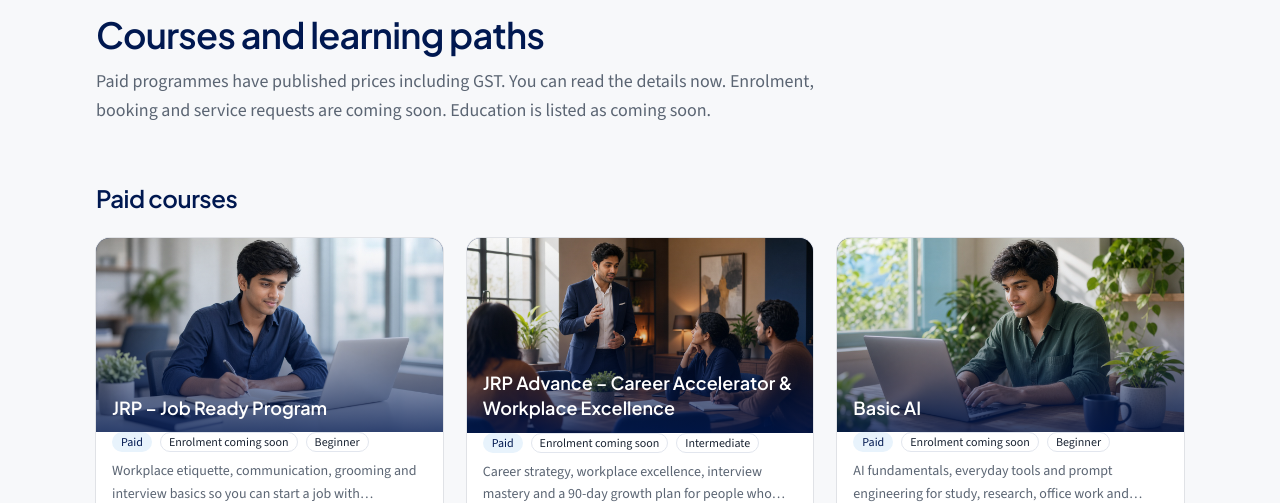
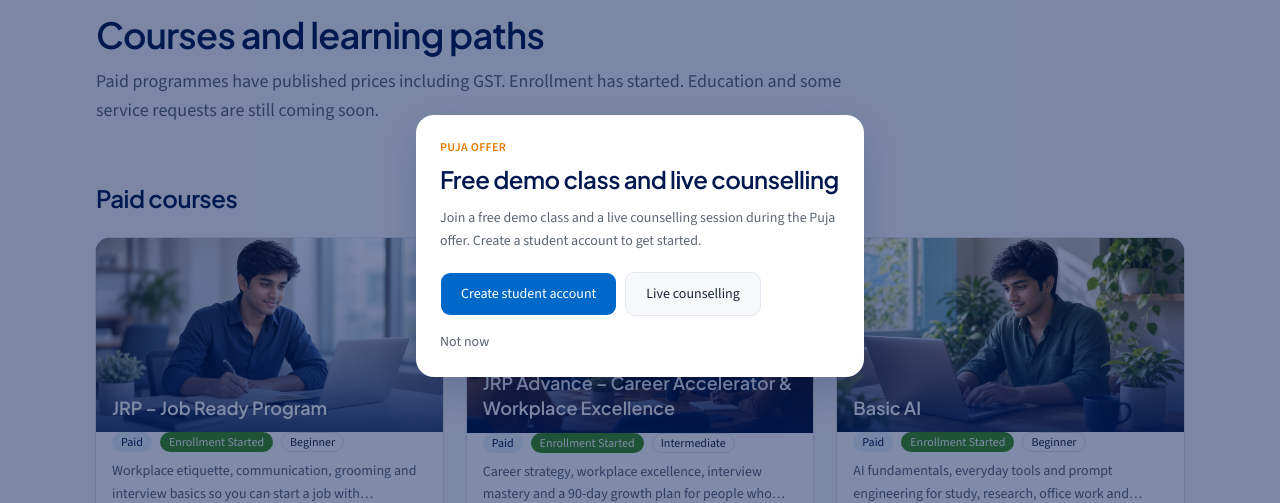
Before and after one commit to yatiresource00-afk/Addhyan, a Next.js app: page /courses in a window 1280 px wide. Shown: the part 154-657 px from the top of the page. Built offline with nearby package versions, Linux system fonts and the light colour scheme; no server answers.

Commit message:
Mark paid courses as enrollment started and add a Puja offer popup
Paid programme cards no longer say enrolment is coming soon. Visitors see a one-time offer for a free demo class and live counselling.

Co-authored-by: yatiresource00 <yatiresource00@gmail.com>

```diff
--- a/src/app/courses/[slug]/page.tsx
+++ b/src/app/courses/[slug]/page.tsx
@@ -169,14 +169,29 @@ export default async function CourseDetailPage({ params }: Props) {
         </article>
 
         <aside className="lg:sticky lg:top-24 lg:self-start">
+          {offering.intake === "live" ? (
+            <aside className="rounded-xl border border-border bg-white p-5">
+              <p className="bg-green inline-flex rounded-full px-2.5 py-1 text-xs font-semibold tracking-wide text-white uppercase">
+                Enrollment Started
+              </p>
+              <h2 className="mt-3 text-xl font-semibold">You can join this programme</h2>
+              <p className="text-muted-foreground mt-2 text-sm leading-relaxed">
+                Create a student account with your email. A moderator will enrol you so you can open the video lessons.
+              </p>
+              <Link href="/register" className="text-primary mt-4 inline-flex text-sm font-semibold">
+                Create student account
+              </Link>
+            </aside>
+          ) : (
             <ComingSoonNotice
               title={offering.intakeLabel}
               description={
                 offering.category === "coming-soon" || offering.status === "coming-soon"
                   ? "This category is not open yet. Programme pages are here so you can see what is planned."
-                : "Online enrolment, payment, login and lesson access need systems that are not on this website yet. You can read the curriculum here; starting the course is coming soon."
+                  : "This request is not open on the website yet."
               }
             />
+          )}
           <p className="text-muted-foreground mt-4 text-xs">
             Unsure which programme fits?{" "}
             <Link href="/find-my-course" className="text-primary">
--- a/src/app/courses/page.tsx
+++ b/src/app/courses/page.tsx
@@ -25,7 +25,7 @@ export default function CoursesPage() {
         <PageHeader
           eyebrow="Catalogue"
           title="Courses and learning paths"
-          description="Paid programmes have published prices including GST. You can read the details now. Enrolment, booking and service requests are coming soon. Education is listed as coming soon."
+          description="Paid programmes have published prices including GST. Enrollment has started. Education and some service requests are still coming soon."
         />
         <section id="paid" className="scroll-mt-24 space-y-6">
           <h2 className="text-2xl font-semibold">Paid courses</h2>
--- a/src/app/layout.tsx
+++ b/src/app/layout.tsx
@@ -3,6 +3,7 @@ import { Plus_Jakarta_Sans, Source_Sans_3 } from "next/font/google";
 import { SiteFooter } from "@/components/layout/SiteFooter";
 import { SiteHeader } from "@/components/layout/SiteHeader";
 import { SkipLink } from "@/components/layout/SkipLink";
+import { PujaOfferPopup } from "@/components/sections/PujaOfferPopup";
 import { getCurrentUser } from "@/lib/auth/session";
 import { site } from "@/data/site";
 import "./globals.css";
@@ -54,6 +55,7 @@ export default async function RootLayout({
           {children}
         </main>
         <SiteFooter />
+        <PujaOfferPopup />
       </body>
     </html>
   );
--- a/src/app/page.tsx
+++ b/src/app/page.tsx
@@ -136,7 +136,7 @@ export default async function HomePage() {
           <SectionHeader
             eyebrow="Programmes"
             title="Featured courses"
-            description="Four paid programmes with published prices. You can read each curriculum now. Online enrolment and payment are coming soon."
+            description="Four paid programmes with published prices. Enrollment has started. Create a student account to join."
           />
           <CourseGrid offerings={featuredOfferings()} />
         </Container>
--- a/src/components/course/CourseCard.tsx
+++ b/src/components/course/CourseCard.tsx
@@ -41,7 +41,9 @@ export function CourseCard({ offering }: { offering: Offering }) {
         <CardHeader className="gap-2">
           <div className="flex flex-wrap gap-2">
             <Badge variant="secondary">{statusLabel(offering)}</Badge>
-            {offering.intake === "coming-soon" && offering.status !== "coming-soon" ? (
+            {offering.intake === "live" ? (
+              <Badge className="bg-green text-white">{offering.intakeLabel}</Badge>
+            ) : offering.intake === "coming-soon" && offering.status !== "coming-soon" ? (
               <Badge variant="outline">{offering.intakeLabel}</Badge>
             ) : null}
             <Badge variant="outline">{offering.level}</Badge>
--- /dev/null
+++ b/src/components/sections/PujaOfferPopup.tsx
@@ -0,0 +1,69 @@
+"use client";
+
+import Link from "next/link";
+import { usePathname } from "next/navigation";
+import { useEffect, useState } from "react";
+import { Button } from "@/components/ui/button";
+
+const STORAGE_KEY = "addhyan-puja-offer-seen";
+
+export function PujaOfferPopup() {
+  const pathname = usePathname();
+  const [open, setOpen] = useState(false);
+
+  useEffect(() => {
+    if (pathname.startsWith("/admin") || pathname.startsWith("/learn")) return;
+    if (window.sessionStorage.getItem(STORAGE_KEY)) return;
+    const timer = window.setTimeout(() => setOpen(true), 700);
+    return () => window.clearTimeout(timer);
+  }, [pathname]);
+
+  function close() {
+    window.sessionStorage.setItem(STORAGE_KEY, "1");
+    setOpen(false);
+  }
+
+  if (!open) return null;
+
+  return (
+    <div className="fixed inset-0 z-50 flex items-end justify-center p-4 sm:items-center">
+      <button
+        type="button"
+        className="absolute inset-0 bg-[#001850]/50"
+        aria-label="Close offer"
+        onClick={close}
+      />
+      <div
+        role="dialog"
+        aria-modal="true"
+        aria-labelledby="puja-offer-title"
+        className="relative w-full max-w-md rounded-2xl bg-white p-6 shadow-[0_16px_40px_rgba(0,24,80,0.18)]"
+      >
+        <p className="text-orange text-xs font-semibold tracking-wide uppercase">Puja Offer</p>
+        <h2 id="puja-offer-title" className="font-heading mt-2 text-2xl font-semibold text-navy">
+          Free demo class and live counselling
+        </h2>
+        <p className="text-muted-foreground mt-3 text-sm leading-relaxed">
+          Join a free demo class and a live counselling session during the Puja offer. Create a student account to get started.
+        </p>
+        <div className="mt-5 flex flex-col gap-2 sm:flex-row">
+          <Link href="/register" onClick={close} className="inline-flex">
+            <Button className="h-11 w-full px-5">Create student account</Button>
+          </Link>
+          <Link href="/career-counselling" onClick={close} className="inline-flex">
+            <Button variant="outline" className="h-11 w-full px-5">
+              Live counselling
+            </Button>
+          </Link>
+        </div>
+        <button
+          type="button"
+          onClick={close}
+          className="text-muted-foreground mt-4 text-sm underline-offset-2 hover:underline"
+        >
+          Not now
+        </button>
+      </div>
+    </div>
+  );
+}
--- a/src/data/offerings.ts
+++ b/src/data/offerings.ts
@@ -89,8 +89,8 @@ export const offerings: Offering[] = [
     },
     thumbnail: "/courses/jrp.jpg",
     status: "published",
-    intake: "coming-soon",
-    intakeLabel: "Enrolment coming soon",
+    intake: "live",
+    intakeLabel: "Enrollment Started",
     ctaType: "enroll",
     ctaLabel: "View programme",
     accent: "blue",
@@ -220,8 +220,8 @@ export const offerings: Offering[] = [
     },
     thumbnail: "/courses/jrp-advance.jpg",
     status: "published",
-    intake: "coming-soon",
-    intakeLabel: "Enrolment coming soon",
+    intake: "live",
+    intakeLabel: "Enrollment Started",
     ctaType: "enroll",
     ctaLabel: "View programme",
     accent: "orange",
@@ -334,8 +334,8 @@ export const offerings: Offering[] = [
     },
     thumbnail: "/courses/basic-ai.jpg",
     status: "published",
-    intake: "coming-soon",
-    intakeLabel: "Enrolment coming soon",
+    intake: "live",
+    intakeLabel: "Enrollment Started",
     ctaType: "enroll",
     ctaLabel: "View programme",
     accent: "green",
@@ -454,8 +454,8 @@ export const offerings: Offering[] = [
     },
     thumbnail: "/courses/advanced-ai.jpg",
     status: "published",
-    intake: "coming-soon",
-    intakeLabel: "Enrolment coming soon",
+    intake: "live",
+    intakeLabel: "Enrollment Started",
     ctaType: "enroll",
     ctaLabel: "View programme",
     accent: "navy",
```
Lines whose indentation alone changed are shown as unchanged.
